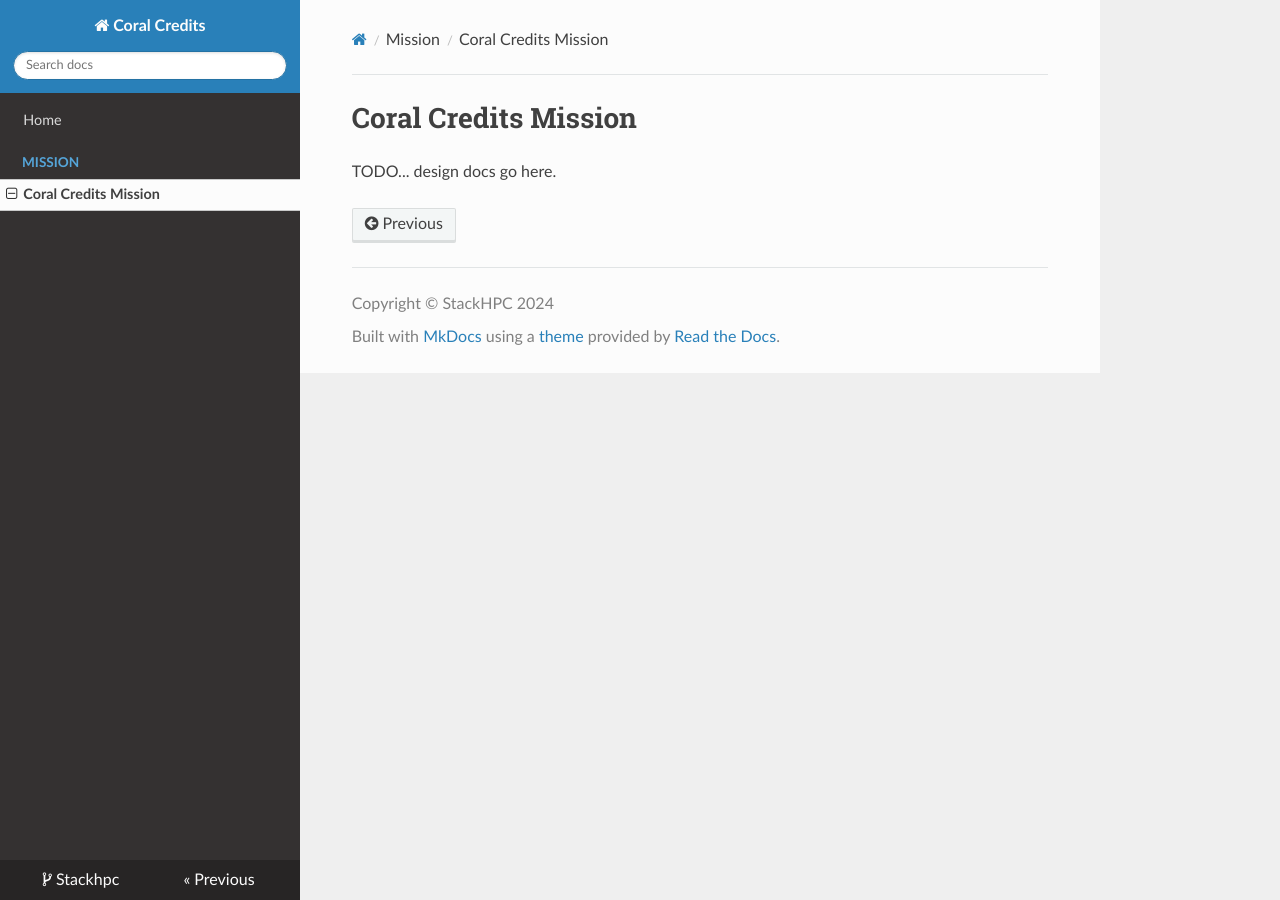
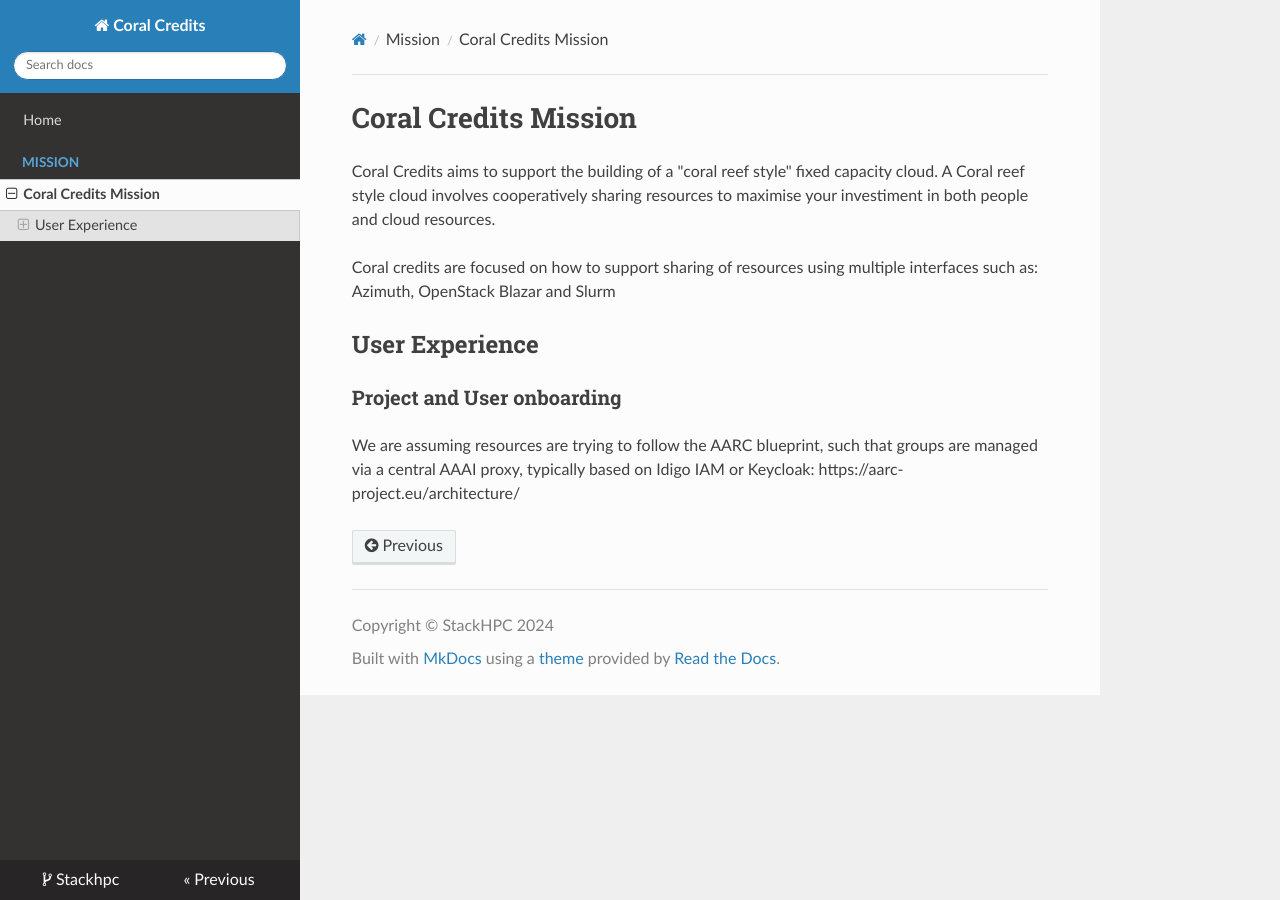
Before and after one commit to stackhpc/coral-credits, an MkDocs documentation site: the page built from docs/mission/index.md, in a window 1280 px wide. Built offline with MkDocs 1.6.1, drawn with Linux system fonts in a browser that asks for light colours; nearby versions of some CDN libraries.

Commit message:
Add notes around project onboarding

```diff
--- a/docs/mission/index.md
+++ b/docs/mission/index.md
@@ -1,3 +1,18 @@
 # Coral Credits Mission
 
-TODO... design docs go here.
+Coral Credits aims to support the building of a "coral reef style" fixed capacity cloud.
+A Coral reef style cloud involves cooperatively sharing resources
+to maximise your investiment in both people and cloud resources.
+
+Coral credits are focused on how to support sharing of resources
+using multiple interfaces such as:
+Azimuth, OpenStack Blazar and Slurm
+
+## User Experience
+
+### Project and User onboarding
+
+We are assuming resources are trying to follow the AARC blueprint,
+such that groups are managed via a central AAAI proxy, typically
+based on Idigo IAM or Keycloak:
+https://aarc-project.eu/architecture/
```
